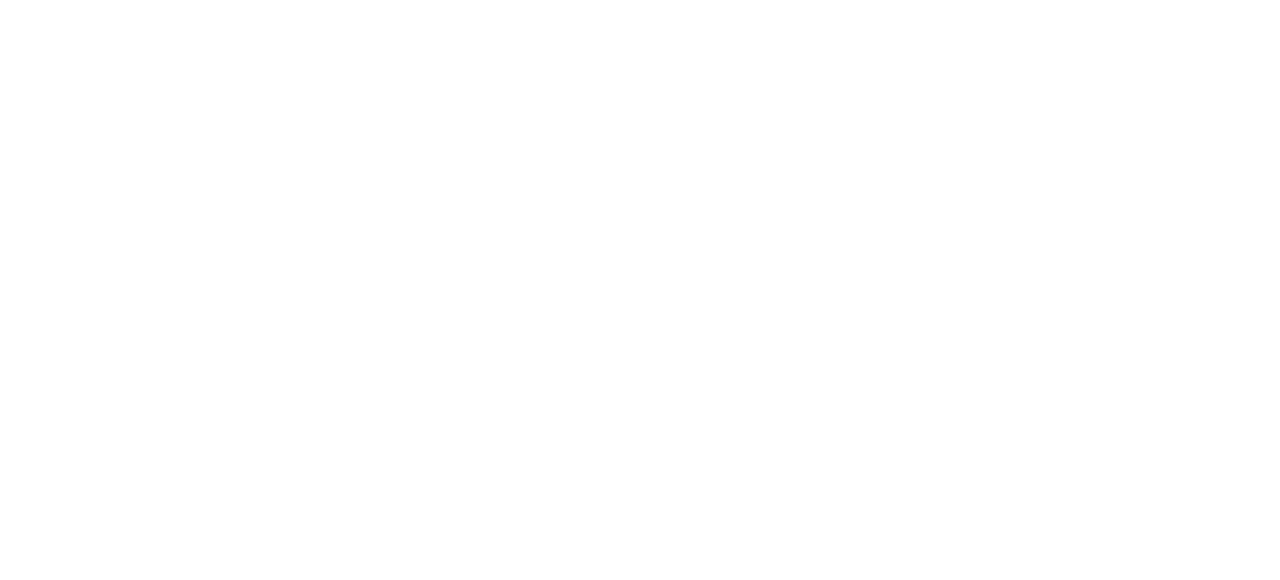
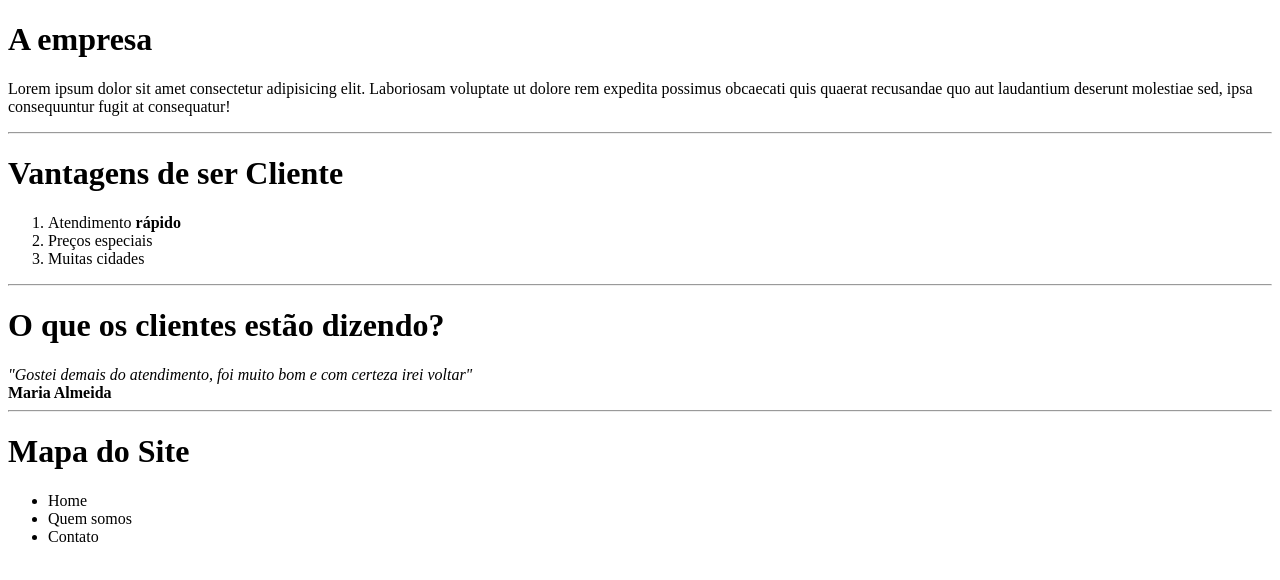
Before and after one commit to Bucoski/WebProject, a plain HTML site: page index.html in a window 1280 px wide. Drawn offline with Linux system fonts and the light colour scheme.

Commit message:
exercicio tags html

```diff
--- a/index.html
+++ b/index.html
@@ -7,6 +7,25 @@
     <link rel="stylesheet" href="style.css">
 </head>
 <body>
-
+    <h1>A empresa</h1>
+    <p>Lorem ipsum dolor sit amet consectetur adipisicing elit. Laboriosam voluptate ut dolore rem expedita possimus obcaecati quis quaerat recusandae quo aut laudantium deserunt molestiae sed, ipsa consequuntur fugit at consequatur!</p>
+    <hr>
+    <h1>Vantagens de ser Cliente</h1>
+    <ol>
+        <li>Atendimento <b>rápido</b></li>
+        <li>Preços especiais</li>
+        <li>Muitas cidades</li>
+    </ol>
+    <hr>
+    <h1>O que os clientes estão dizendo?</h1>
+    <em>"Gostei demais do atendimento, foi muito bom e com certeza irei voltar"</em><br>
+    <b>Maria Almeida</b>
+    <hr>
+    <h1>Mapa do Site</h1>
+    <ul>
+        <li>Home</li>
+        <li>Quem somos</li>
+        <li>Contato</li>
+    </ul>
 </body>
 </html>
```
